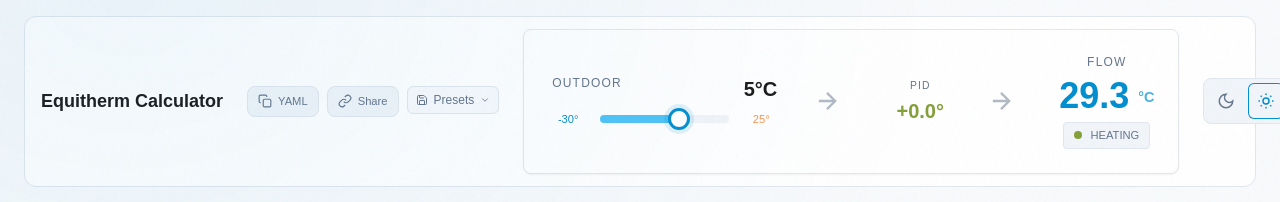
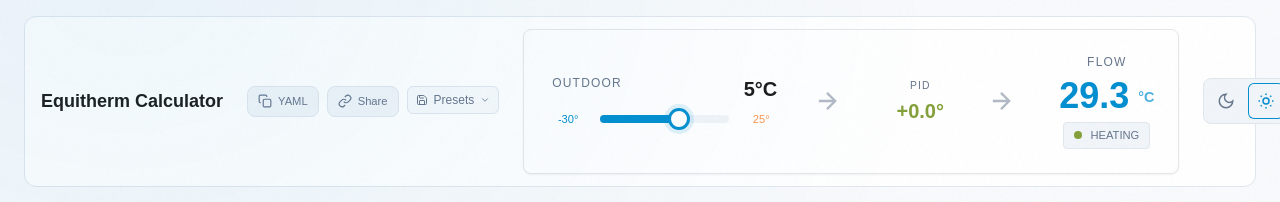
Before and after one commit to P4uLT/equitherm-studio, a React (Vite) app in the folder packages/web/: page / in a window 1280 px wide. Shown: the top 202 px of the page. Built offline with nearby package versions, Linux system fonts and the light colour scheme.

Commit message:
fix(web): use semantic tokens for theme-aware colors
Replace hardcoded colors with CSS variable tokens to ensure proper
theme support in dark mode.

```diff
--- a/packages/web/src/components/Modals/YAMLModal.module.css
+++ b/packages/web/src/components/Modals/YAMLModal.module.css
@@ -130,9 +130,10 @@
 }
 
 .copyButtonCopied {
-  background: hsl(142 76% 36%);
+  background: hsl(var(--success));
+  color: hsl(var(--success-foreground));
 }
 
 .copyButtonCopied:hover {
-  background: hsl(142 76% 36%);
+  background: hsl(var(--success));
 }
--- a/packages/web/src/styles/components.css
+++ b/packages/web/src/styles/components.css
@@ -14,8 +14,8 @@
     --pct: calc((var(--v) - var(--min)) / var(--range) * 100%);
     background: linear-gradient(
       to right,
-      #4fc3f7 0%,
-      #4fc3f7 var(--pct),
+      hsl(var(--primary)) 0%,
+      hsl(var(--primary)) var(--pct),
       hsl(var(--secondary)) var(--pct)
     );
   }
```
